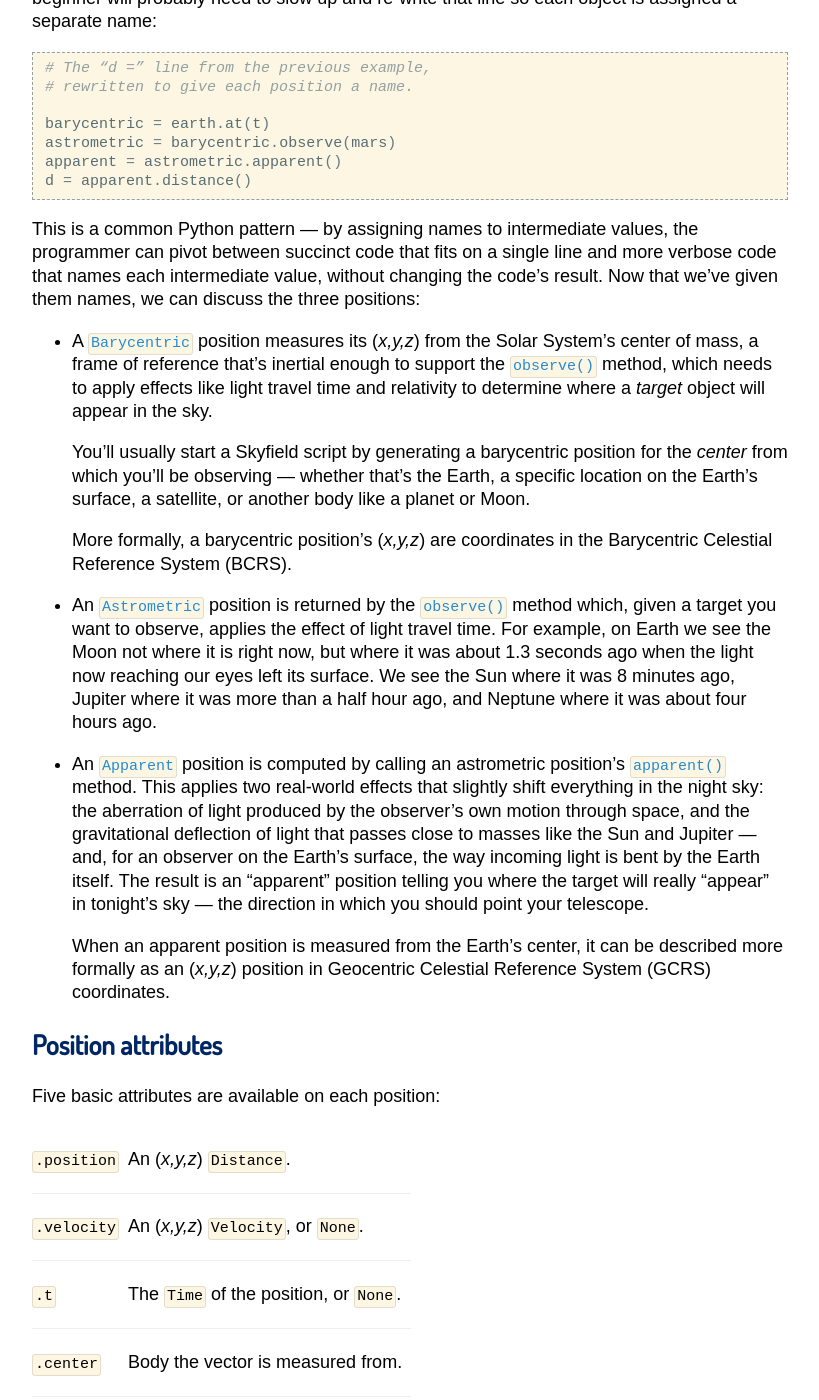
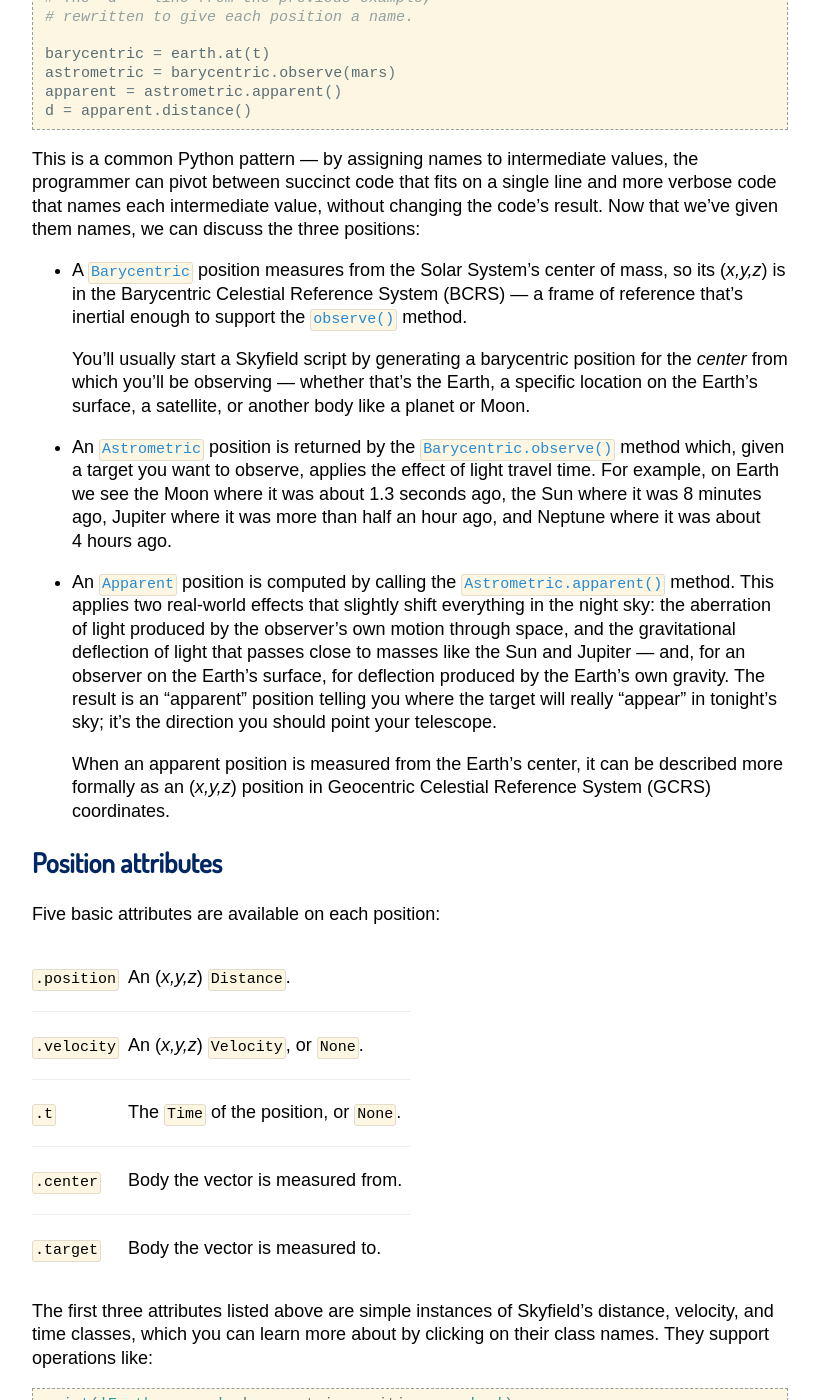
Before and after one commit to skyfielders/python-skyfield, a Sphinx documentation site: the page built from skyfield/documentation/positions.rst, in a window 1280 px wide and 1400 px high, scrolled down 2193 px. Shown: the whole window, without its empty margins (230-1049 px from the left). Built offline with Sphinx 7.4.7, drawn with Linux system fonts in a browser that asks for light colours; some web fonts are replaced; some of the changed text lies outside the part shown.

Commit message:
Copyedit of some of the new position material

```diff
--- a/skyfield/documentation/positions.rst
+++ b/skyfield/documentation/positions.rst
@@ -10,9 +10,9 @@
 There are several kinds of celestial object
 for which Skyfield can produce a position.
 If there’s a particular kind of object you’re interested in,
-you might want to read its documentation first
+you might want to read its documentation first,
 then return here when you’re ready
-to learn more about the position objects that Skyfield returns:
+to learn more about the position objects that they generate:
 
 * `planets`
 * `stars`
@@ -20,8 +20,7 @@
 * `kepler-orbits` (comets and asteroids)
 
 You can also build a position object yourself
-by passing |xyz| coordinates
-to any of the classes described in the sections below.
+by providing |xyz| coordinates to a position class.
 For example:
 
 .. testsetup::
@@ -75,26 +74,19 @@
 oriented along the axes of the International Celestial Reference System (ICRS).
 
 The ICRS is a higher-accuracy replacement
-for the old J2000 reference system,
-which was defined by the orientation of the Earth’s mean equator
-on 2000 January 1 —
-raising the problem
-that we only know the Earth’s orientation
-to a certain precision.
-By contrast, the ICRS defines its axes
-using the positions of very distant quasars,
+for the old J2000 reference system.
+It’s defined using the positions of very distant quasars,
 so its precision can improve each decade
-as radio telescopes become more sensitive
-and measure quasar positions ever more accurately.
+as radio telescopes measure quasar positions ever more accurately.
 
 If you want to interact directly with ICRS |xyz| coordinates,
 here is where its axes point:
 
-* *x-axis* — Aims at the Vernal Equinox’s position on 2000 January 1,
+* *x-axis* — Aims at 2000 January 1 position of the Vernal Equinox,
   which is defined more technically
-  as the ascending node of the ecliptic on the celestial equator.
+  as the ascending node of the ecliptic on the mean celestial equator.
   Ancient astronomers called this “the first point of Ares”
-  but precession has gradually moved it into the constellation Pisces.
+  but precession has gradually shifted it into the constellation Pisces.
 
 * *y-axis* — Aims at the point 90° east of the Vernal Equinox
   along the celestial equator,
@@ -102,9 +94,9 @@
 
 * *z-axis* — Aims at the North Celestial Pole.
 
-The ICRS axes are within 0.02 arcseconds of the J2000 axes,
-so many scripts simply treat old J2000 coordinates
-as equivalent to modern ICRS coordinates.
+The ICRS axes are within 0.02 arcseconds of the old J2000 axes,
+so many scripts simply treat J2000 coordinates
+as modern ICRS coordinates.
 
 Barycentric → Astrometric → Apparent
 ====================================
@@ -165,11 +157,10 @@
 we can discuss the three positions:
 
 * A :class:`Barycentric` position
-  measures its |xyz| from the Solar System’s center of mass,
+  measures from the Solar System’s center of mass,
+  so its |xyz| is in the Barycentric Celestial Reference System (BCRS) —
   a frame of reference that’s inertial enough
-  to support the :meth:`~Barycentric.observe()` method,
-  which needs to apply effects like light travel time and relativity
-  to determine where a *target* object will appear in the sky.
+  to support the :meth:`~Barycentric.observe()` method.
 
   You’ll usually start a Skyfield script
   by generating a barycentric position
@@ -179,20 +170,15 @@
   a satellite,
   or another body like a planet or Moon.
 
-  More formally, a barycentric position’s |xyz|
-  are coordinates in the Barycentric Celestial Reference System (BCRS).
-
 * An :class:`Astrometric` position
-  is returned by the :meth:`~Barycentric.observe()` method which,
+  is returned by the :meth:`Barycentric.observe()` method which,
   given a target you want to observe,
   applies the effect of light travel time.
   For example,
-  on Earth we see the Moon not where it is right now,
-  but where it was about 1.3 seconds ago
-  when the light now reaching our eyes left its surface.
-  We see the Sun where it was 8 minutes ago,
-  Jupiter where it was more than a half hour ago,
-  and Neptune where it was about four hours ago.
+  on Earth we see the Moon where it was about 1.3 seconds ago,
+  the Sun where it was 8 minutes ago,
+  Jupiter where it was more than half an hour ago,
+  and Neptune where it was about 4 hours ago.
 
 .. TODO put this below
    The word “astrometric” is Greek for “star measure”
@@ -200,8 +186,7 @@
    where you would draw the target body on a star chart.
 
 * An :class:`Apparent` position is computed
-  by calling an astrometric position’s
-  :meth:`~Astrometric.apparent()` method.
+  by calling the :meth:`Astrometric.apparent()` method.
   This applies two real-world effects
   that slightly shift everything in the night sky:
   the aberration of light
@@ -209,10 +194,10 @@
   and the gravitational deflection of light
   that passes close to masses like the Sun and Jupiter —
   and, for an observer on the Earth’s surface,
-  the way incoming light is bent by the Earth itself.
+  for deflection produced by the Earth’s own gravity.
   The result is an “apparent” position
-  telling you where the target will really “appear” in tonight’s sky —
-  the direction in which you should point your telescope.
+  telling you where the target will really “appear” in tonight’s sky;
+  it’s the direction you should point your telescope.
 
   When an apparent position is measured from the Earth’s center,
   it can be described more formally
@@ -231,7 +216,7 @@
 The first three attributes listed above
 are simple instances of Skyfield’s distance, velocity, and time classes,
 which you can learn more about
-by clicking on the class names above.
+by clicking on their class names.
 They support operations like:
 
 .. testcode::
@@ -301,7 +286,7 @@
   that a star with an RA of 3\ |h| will climb to your meridian
   one hour later than a star with an RA of 2\ |h|.
 
-  The design of right ascension presented astronomers
+  This coordinate presented astronomers
   with the same challenge that longitude presented geographers:
   the arbitrary choice of a starting point.
   In the case of longitude,
```
Also changed, not shown: other parts of skyfield/documentation/positions.rst (+3 -1 lines).
